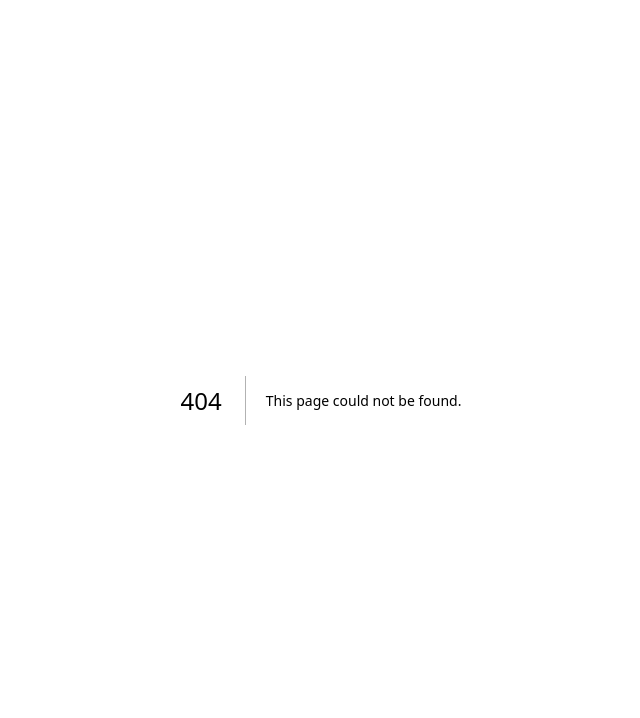
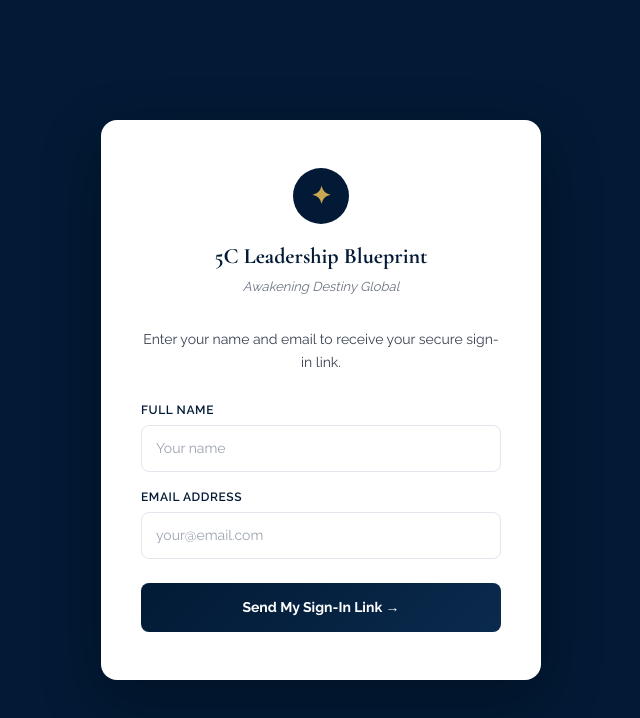
Before and after one commit to drwill888/adg-training-portal, a Next.js app: page /login in a window 1280 px wide. Before the commit this address had no page. Shown: the top 718 px of the page, without its empty margins (319-959 px from the left). Built offline with nearby package versions, Linux system fonts and the light colour scheme; no server answers.

Commit message:
Add files via upload

```diff
--- /dev/null
+++ b/pages/login.js
@@ -0,0 +1,178 @@
+// pages/login.js
+import { useState } from 'react'
+import Head from 'next/head'
+import { supabase } from '../lib/supabase'
+
+const colors = {
+  navy: '#021A35', navyLight: '#0a2a4d',
+  gold: '#C8A951', skyBlue: '#00AEEF',
+  white: '#FFFFFF', offWhite: '#F8F9FC',
+  gray200: '#e2e6ed', gray300: '#c8cdd6',
+  gray500: '#6b7280', gray700: '#374151',
+  red: '#EE3124',
+}
+
+export default function LoginPage() {
+  const [email, setEmail] = useState('')
+  const [name, setName] = useState('')
+  const [sent, setSent] = useState(false)
+  const [loading, setLoading] = useState(false)
+  const [error, setError] = useState('')
+
+  const handleSubmit = async () => {
+    if (!email || !name) {
+      setError('Please enter your name and email.')
+      return
+    }
+    setLoading(true)
+    setError('')
+    const { error: authError } = await supabase.auth.signInWithOtp({
+      email,
+      options: {
+        emailRedirectTo: `${window.location.origin}/auth/callback`,
+        data: { full_name: name },
+      },
+    })
+    if (authError) {
+      setError(authError.message)
+      setLoading(false)
+    } else {
+      setSent(true)
+      setLoading(false)
+    }
+  }
+
+  return (
+    <>
+      <Head><title>Sign In | 5C Leadership Blueprint</title></Head>
+      <div style={{
+        minHeight: '100vh', background: colors.navy,
+        display: 'flex', alignItems: 'center', justifyContent: 'center',
+        fontFamily: "'Raleway', sans-serif", padding: '20px',
+      }}>
+        <link href="https://fonts.googleapis.com/css2?family=Raleway:wght@300;400;500;600;700&family=Cormorant+Garamond:wght@400;600;700&display=swap" rel="stylesheet" />
+
+        <div style={{
+          background: colors.white, borderRadius: 16, padding: '48px 40px',
+          width: '100%', maxWidth: 440, boxShadow: '0 20px 60px rgba(0,0,0,0.3)',
+        }}>
+          {/* Logo area */}
+          <div style={{ textAlign: 'center', marginBottom: 32 }}>
+            <div style={{
+              width: 56, height: 56, borderRadius: '50%',
+              background: colors.navy, margin: '0 auto 16px',
+              display: 'flex', alignItems: 'center', justifyContent: 'center',
+              fontSize: 24, color: colors.gold, fontWeight: 700,
+            }}>✦</div>
+            <h1 style={{
+              fontSize: 22, fontWeight: 700, color: colors.navy,
+              margin: '0 0 4px', fontFamily: "'Cormorant Garamond', serif",
+            }}>5C Leadership Blueprint</h1>
+            <p style={{ fontSize: 13, color: colors.gray500, margin: 0, fontStyle: 'italic' }}>
+              Awakening Destiny Global
+            </p>
+          </div>
+
+          {!sent ? (
+            <>
+              <p style={{ fontSize: 14, color: colors.gray700, textAlign: 'center', marginBottom: 28, lineHeight: 1.6 }}>
+                Enter your name and email to receive your secure sign-in link.
+              </p>
+
+              {/* Name field */}
+              <div style={{ marginBottom: 16 }}>
+                <label style={{ display: 'block', fontSize: 12, fontWeight: 600, color: colors.navy, marginBottom: 6, letterSpacing: '0.05em' }}>
+                  FULL NAME
+                </label>
+                <input
+                  type="text"
+                  value={name}
+                  onChange={e => setName(e.target.value)}
+                  placeholder="Your name"
+                  style={{
+                    width: '100%', padding: '12px 14px', borderRadius: 8, fontSize: 14,
+                    border: `1.5px solid ${colors.gray200}`, outline: 'none',
+                    fontFamily: 'inherit', boxSizing: 'border-box', color: colors.navy,
+                  }}
+                  onFocus={e => e.target.style.borderColor = colors.gold}
+                  onBlur={e => e.target.style.borderColor = colors.gray200}
+                />
+              </div>
+
+              {/* Email field */}
+              <div style={{ marginBottom: 24 }}>
+                <label style={{ display: 'block', fontSize: 12, fontWeight: 600, color: colors.navy, marginBottom: 6, letterSpacing: '0.05em' }}>
+                  EMAIL ADDRESS
+                </label>
+                <input
+                  type="email"
+                  value={email}
+                  onChange={e => setEmail(e.target.value)}
+                  placeholder="your@email.com"
+                  onKeyDown={e => e.key === 'Enter' && handleSubmit()}
+                  style={{
+                    width: '100%', padding: '12px 14px', borderRadius: 8, fontSize: 14,
+                    border: `1.5px solid ${colors.gray200}`, outline: 'none',
+                    fontFamily: 'inherit', boxSizing: 'border-box', color: colors.navy,
+                  }}
+                  onFocus={e => e.target.style.borderColor = colors.gold}
+                  onBlur={e => e.target.style.borderColor = colors.gray200}
+                />
+              </div>
+
+              {error && (
+                <div style={{ padding: '10px 14px', background: '#FEF2F2', borderRadius: 8, marginBottom: 16, borderLeft: `3px solid ${colors.red}` }}>
+                  <p style={{ fontSize: 13, color: colors.red, margin: 0 }}>{error}</p>
+                </div>
+              )}
+
+              <button
+                onClick={handleSubmit}
+                disabled={loading}
+                style={{
+                  width: '100%', padding: '14px', borderRadius: 8, fontSize: 14,
+                  fontWeight: 700, border: 'none', cursor: loading ? 'default' : 'pointer',
+                  background: loading ? colors.gray300 : `linear-gradient(135deg, ${colors.navy}, ${colors.navyLight})`,
+                  color: colors.white, transition: 'all 0.2s', fontFamily: 'inherit',
+                }}
+              >
+                {loading ? 'Sending...' : 'Send My Sign-In Link →'}
+              </button>
+            </>
+          ) : (
+            <div style={{ textAlign: 'center' }}>
+              <div style={{
+                width: 64, height: 64, borderRadius: '50%',
+                background: '#F0FDF4', margin: '0 auto 20px',
+                display: 'flex', alignItems: 'center', justifyContent: 'center',
+                fontSize: 28,
+              }}>✓</div>
+              <h2 style={{ fontSize: 20, fontWeight: 700, color: colors.navy, marginBottom: 12 }}>
+                Check your email
+              </h2>
+              <p style={{ fontSize: 14, color: colors.gray700, lineHeight: 1.7, marginBottom: 8 }}>
+                We sent a sign-in link to
+              </p>
+              <p style={{ fontSize: 14, fontWeight: 600, color: colors.navy, marginBottom: 20 }}>
+                {email}
+              </p>
+              <p style={{ fontSize: 13, color: colors.gray500, lineHeight: 1.6 }}>
+                Click the link in the email to access your Leadership Blueprint. The link expires in 1 hour.
+              </p>
+              <button
+                onClick={() => setSent(false)}
+                style={{
+                  marginTop: 24, fontSize: 13, color: colors.gold,
+                  background: 'none', border: 'none', cursor: 'pointer',
+                  fontWeight: 600, fontFamily: 'inherit',
+                }}
+              >
+                ← Use a different email
+              </button>
+            </div>
+          )}
+        </div>
+      </div>
+    </>
+  )
+}
```
